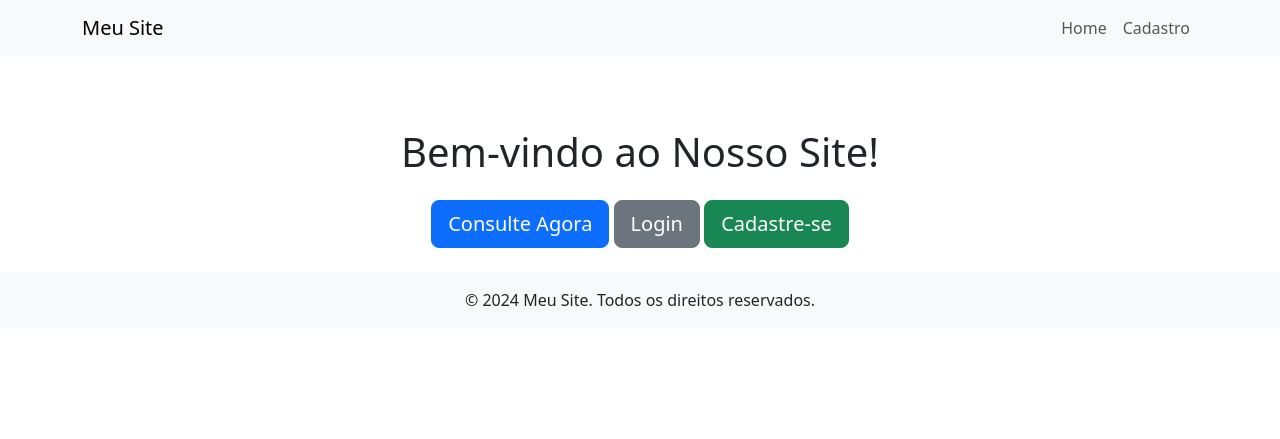
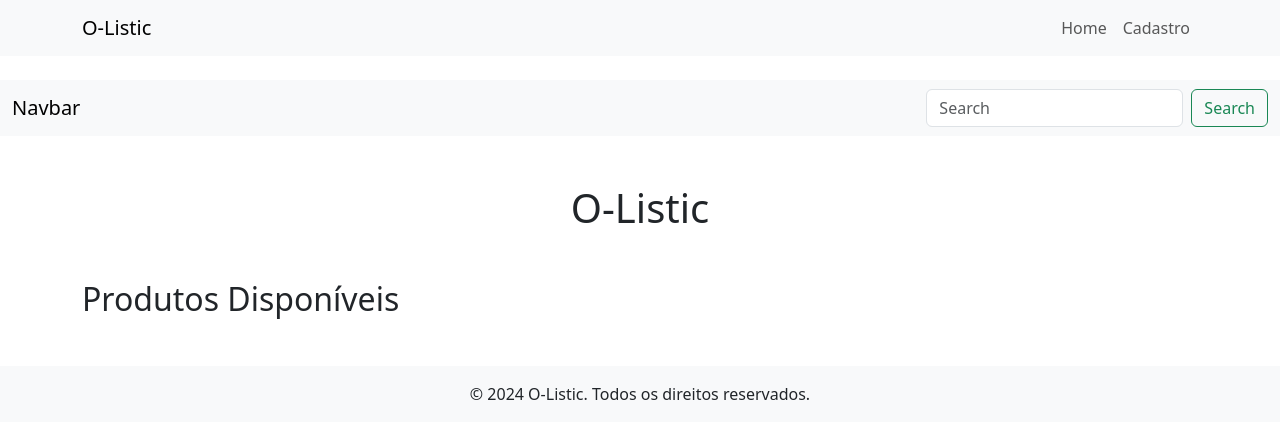
Before and after one commit to Gsarrat/marketplace, a Flask app: template templates/index.html in a window 1280 px wide. Shown: the top 439 px of the page. Run offline with Flask 3, Linux system fonts and the light colour scheme; the template is opened without the code that fills it, so the values that code supplies are empty.

Commit message:
add pagina inde, produtos

```diff
--- a/app.py
+++ b/app.py
@@ -7,8 +7,29 @@ app.secret_key = 'sua_chave_secreta'
 
 # Página inicial
 @app.route('/')
+def landing():
+    return render_template('landing.html')
+
+@app.route('/index')
 def index():
-    return render_template('index.html')
+    if 'user' not in session:
+        flash('Por favor, faça login primeiro.', 'danger')
+        return redirect(url_for('login'))
+
+    conn = sqlite3.connect('users.db')
+    cursor = conn.cursor()
+    cursor.execute('SELECT id_produto, nome_produto, vlr_produto FROM produtos')
+    produtos = cursor.fetchall()
+    conn.close()
+
+
+    return render_template('index.html', produtos=produtos)
+
+@app.route('/logout')
+def logout():
+    session.pop('user', None)
+    flash('Logout realizado com sucesso.', 'success')
+    return redirect(url_for('landing'))
 
 # Cadastro
 @app.route('/register', methods=['GET', 'POST'])
@@ -16,6 +37,8 @@ def register():
     if request.method == 'POST':
         email = request.form['email']
         cpf = request.form['cpf']
+        nome_usuario = request.form['nome_usuario']
+
         password = request.form['password']
         confirm_password = request.form['confirm_password']
 
@@ -30,36 +53,44 @@ def register():
         try:
             conn = sqlite3.connect('users.db')
             cursor = conn.cursor()
-            cursor.execute('INSERT INTO users (email, cpf, password) VALUES (?, ?, ?)',
-                           (email, cpf, hashed_password))
+            cursor.execute('INSERT INTO users (email, cpf, password, nome_usuario) VALUES (?, ?, ?, ?)', (email, cpf, hashed_password, nome_usuario))
             conn.commit()
             conn.close()
             flash('Cadastro realizado com sucesso!', 'success')
-            return redirect(url_for('index'))
+            return redirect(url_for('landing'))
         except sqlite3.IntegrityError:
             flash('Erro: Email ou CPF já cadastrados.', 'danger')
 
     return render_template('register.html')
 
-# Login
 @app.route('/login', methods=['GET', 'POST'])
 def login():
     if request.method == 'POST':
         cpf = request.form['cpf']
         password = request.form['password']
+        print(f"CPF recebido: {cpf}, Senha recebida: {password}")  # Depuração
 
         conn = sqlite3.connect('users.db')
         cursor = conn.cursor()
         cursor.execute('SELECT password FROM users WHERE cpf = ?', (cpf,))
         user = cursor.fetchone()
         conn.close()
+        print(f"Usuário encontrado: {user}")  # Depuração
 
-        if user and check_password_hash(user[0], password):
-            flash('Login realizado com sucesso!', 'success')
-            session['user'] = cpf
-            return redirect(url_for('index'))
+        if user:
+            stored_hash = user[0]
+            print("Senha armazenada no banco:", stored_hash)  # Depuração
+            # Verifica se a senha recebida corresponde ao hash no banco
+            if check_password_hash(stored_hash, password):
+                session['user'] = cpf
+                print("Login realizado com sucesso!")  # Depuração
+                return redirect(url_for('index'))
+            else:
+                print("Senha incorreta!")  # Depuração
         else:
-            flash('CPF ou senha incorretos.', 'danger')
+            print("Usuário não encontrado!")  # Depuração
+
+        flash('CPF ou senha incorretos.', 'danger')
 
     return render_template('login.html')
 
--- a/templates/base.html
+++ b/templates/base.html
@@ -3,7 +3,7 @@
 <head>
     <meta charset="UTF-8">
     <meta name="viewport" content="width=device-width, initial-scale=1.0">
-    <title>{% block title %}Meu Site{% endblock %}</title>
+    <title>{% block title %}O-Listic{% endblock %}</title>
 
     <link href="https://cdn.jsdelivr.net/npm/bootstrap@5.3.0/dist/css/bootstrap.min.css" rel="stylesheet">
     <link rel="stylesheet" href="{{ url_for('static', filename='css/styles.css') }}">
@@ -12,14 +12,14 @@
 
     <nav class="navbar navbar-expand-lg navbar-light bg-light">
         <div class="container">
-            <a class="navbar-brand" href="{{ url_for('index') }}">Meu Site</a>
+            <a class="navbar-brand" href="{{ url_for('landing') }}">O-Listic</a>
             <button class="navbar-toggler" type="button" data-bs-toggle="collapse" data-bs-target="#navbarNav" aria-controls="navbarNav" aria-expanded="false" aria-label="Toggle navigation">
                 <span class="navbar-toggler-icon"></span>
             </button>
             <div class="collapse navbar-collapse" id="navbarNav">
                 <ul class="navbar-nav ms-auto">
                     <li class="nav-item">
-                        <a class="nav-link" href="{{ url_for('index') }}">Home</a>
+                        <a class="nav-link" href="{{ url_for('landing') }}">Home</a>
                     </li>
                     <li class="nav-item">
                         <a class="nav-link" href="{{ url_for('register') }}">Cadastro</a>
@@ -36,10 +36,10 @@
 
 
     <footer class="bg-light text-center py-3">
-        <p class="mb-0">© 2024 Meu Site. Todos os direitos reservados.</p>
+        <p class="mb-0">© 2024 O-Listic. Todos os direitos reservados.</p>
     </footer>
 
     <script src="https://cdn.jsdelivr.net/npm/bootstrap@5.3.0/dist/js/bootstrap.bundle.min.js"></script>
-    <script src="{{ url_for('static', filename='js/scripts.js') }}"></script>
+
 </body>
 </html>
--- a/templates/index.html
+++ b/templates/index.html
@@ -1,12 +1,45 @@
 {% extends 'base.html' %}
 
 {% block content %}
+<nav class="navbar bg-body-tertiary">
+    <div class="container-fluid">
+      <a class="navbar-brand">Navbar</a>
+      <form class="d-flex" role="search">
+        <input class="form-control me-2" type="search" placeholder="Search" aria-label="Search">
+        <button class="btn btn-outline-success" type="submit">Search</button>
+        <div class="mt-4">
+            {% if 'user' in session %}
+            <p>Bem-vindo, {{ session['user'] }}</p>
+            <a href="{{ url_for('logout') }}">Logout</a>
+            {% endif %}
+        </div>
+      </form>
+    </div>
+  </nav>
+
 <div class="container text-center mt-5">
-    <h1>Bem-vindo ao Nosso Site!</h1>
-    <div class="mt-4">
-        <a href="#" class="btn btn-primary btn-lg">Consulte Agora</a>
-        <a href="{{ url_for('login') }}" class="btn btn-secondary btn-lg">Login</a>
-        <a href="{{ url_for('register') }}" class="btn btn-success btn-lg">Cadastre-se</a>
+    <h1>O-Listic</h1>
+
+</div>
+<div class="container mt-5">
+    <h2 class="mb-4">Produtos Disponíveis</h2>
+    <div class="row">
+        {% for produto in produtos %}
+        <div class="col-md-4">
+            <div class="card mb-4">
+                <!-- Exemplo de imagem estática. Substitua 'produto.jpg' pelo caminho correto -->
+                <img src="{{ url_for('static', filename='images/produto.jpg') }}" class="card-img-top" alt="{{ produto[1] }}">
+                <div class="card-body">
+                    <h5 class="card-title">{{ produto[1] }}</h5>
+                    <p class="card-text">R$ {{ "%.2f"|format(produto[2]) }}</p>
+                    <a href="#" class="btn btn-primary">Comprar</a>
+                    <a href="#" class="btn btn-primary">Add Carrinho</a>
+
+                </div>
+            </div>
+        </div>
+        {% endfor %}
     </div>
 </div>
+
 {% endblock %}
--- a/templates/register.html
+++ b/templates/register.html
@@ -7,6 +7,10 @@
         <div class="form-group mb-3">
             <label for="email">Email</label>
             <input type="email" class="form-control" id="email" name="email" required>
+        </div>
+        <div class="form-group mb-3">
+            <label for="nome_usuario">Nome Usuario</label>
+            <input type="text" class="form-control" id="nome_usuario" name="nome_usuario" required>
         </div>
         <div class="form-group mb-3">
             <label for="cpf">CPF</label>
```
Also changed, not shown: templates/landing.html (added, +12 -0 lines), templates/login.html (+8 -8 lines), static/css/styles.css (added), static/js/scripts.js (added), users.db.
